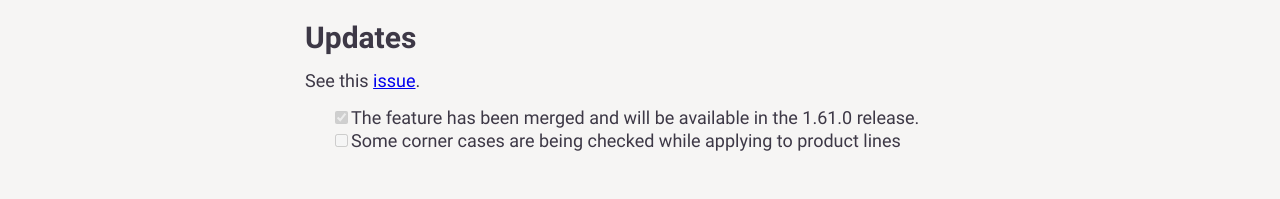
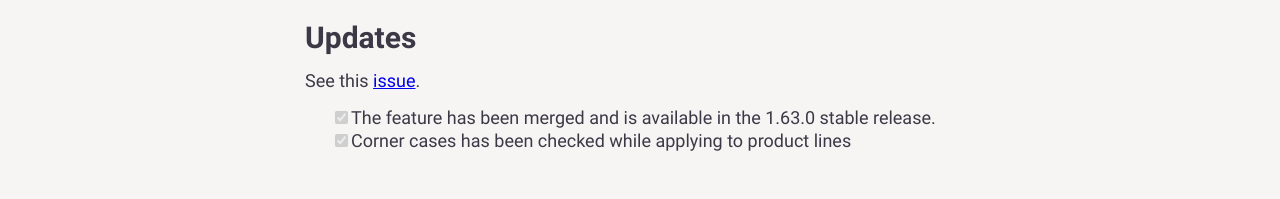
Before and after one commit to yijunyu/trusted-programming.github.io, a Jekyll site: the page built from articles/work-in-progress/Library/ScopedThreads.md, in a window 1280 px wide. Shown: the part 1069-1268 px from the top of the page. Built offline with Jekyll 4.4.1, drawn with Linux system fonts in a browser that asks for light colours.

Commit message:
Update ScopedThreads.md

```diff
--- a/articles/work-in-progress/Library/ScopedThreads.md
+++ b/articles/work-in-progress/Library/ScopedThreads.md
@@ -45,5 +45,5 @@ There are some more examples with a [detailed explanation here:](https://rust-la
 
 ## Updates
 See this [issue](https://rust-lang.github.io/rfcs/3151-scoped-threads.html#guide-level-explanation).
-- [x] The feature has been merged and will be available in the 1.61.0 release.
-- [ ] Some corner cases are being checked while applying to product lines
+- [x] The feature has been merged and is available in the 1.63.0 stable release.
+- [x] Corner cases has been checked while applying to product lines
```
